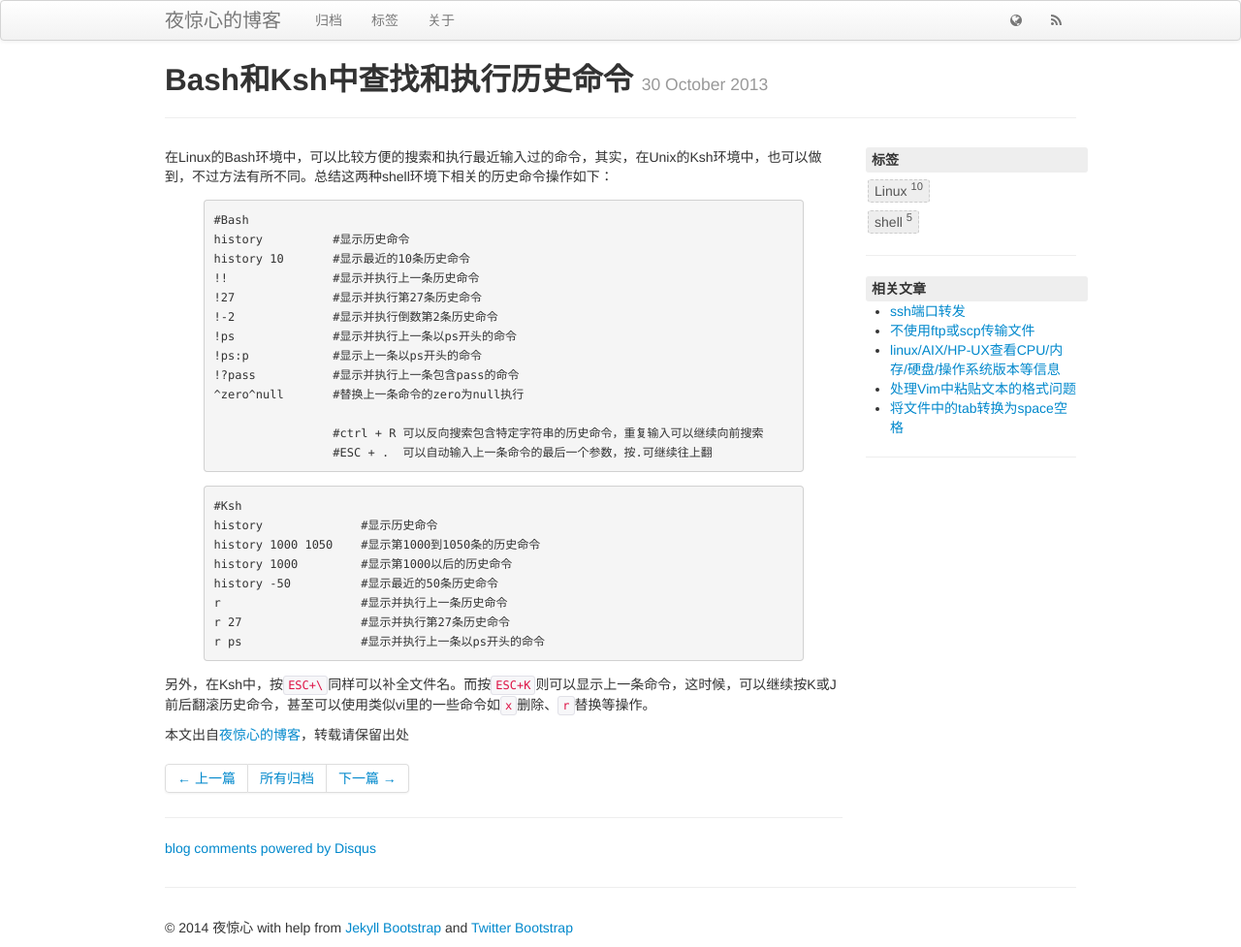
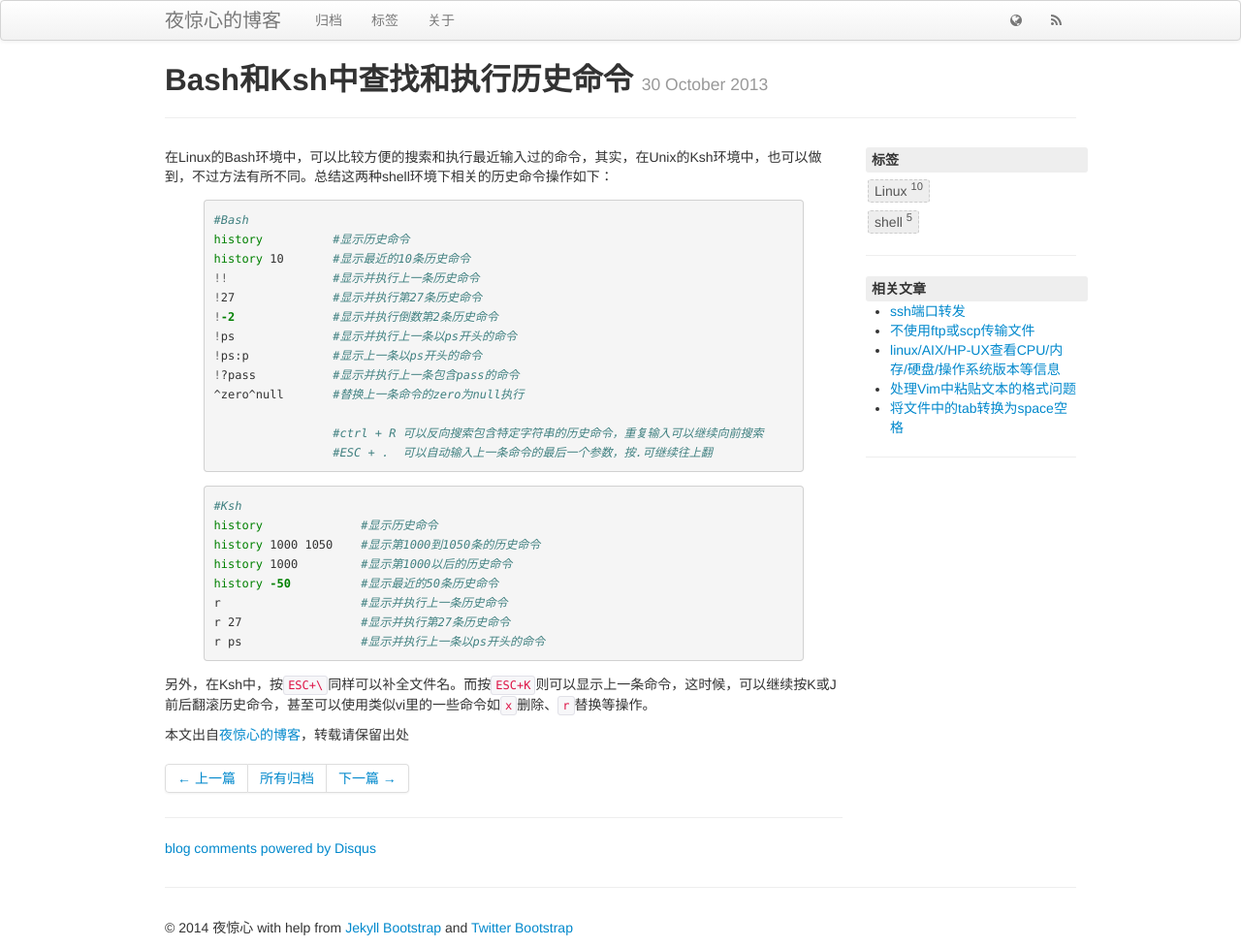
Before and after one commit to yejinxin/yejinxin.github.io, a Jekyll site: the page built from _posts/2013-10-30-history-commands-in-bash-and-ksh.md, in a window 1280 px wide. Shown: the whole page at 97% size. Built offline with Jekyll 4.4.1, drawn with Linux system fonts in a browser that asks for light colours; Markdown is read by kramdown in place of the engine named in the settings; comment, search, counter and statistics services are not loaded.

Commit message:
Update 2013-10-30-history-commands-in-bash-and-ksh.md

```diff
--- a/_posts/2013-10-30-history-commands-in-bash-and-ksh.md
+++ b/_posts/2013-10-30-history-commands-in-bash-and-ksh.md
@@ -9,7 +9,7 @@ tags: [Linux, shell]
 
 <!--more-->
 
-{% highlight text %}
+{% highlight bash %}
 #Bash
 history          #显示历史命令
 history 10       #显示最近的10条历史命令
@@ -25,7 +25,7 @@ history 10       #显示最近的10条历史命令
                  #ESC + .  可以自动输入上一条命令的最后一个参数，按.可继续往上翻
 {% endhighlight %}
 
-{% highlight text %}
+{% highlight bash %}
 #Ksh
 history              #显示历史命令
 history 1000 1050    #显示第1000到1050条的历史命令
```
